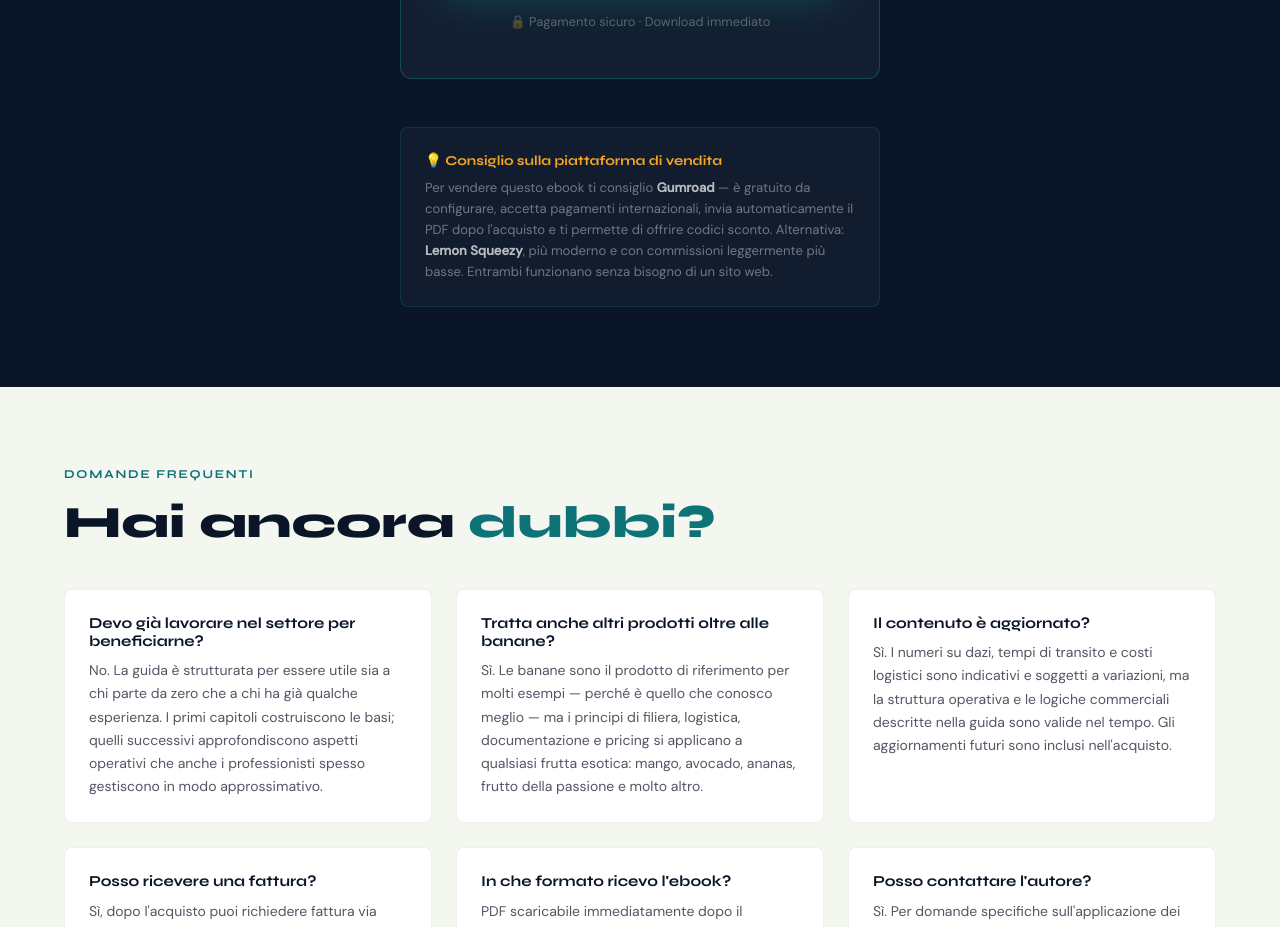
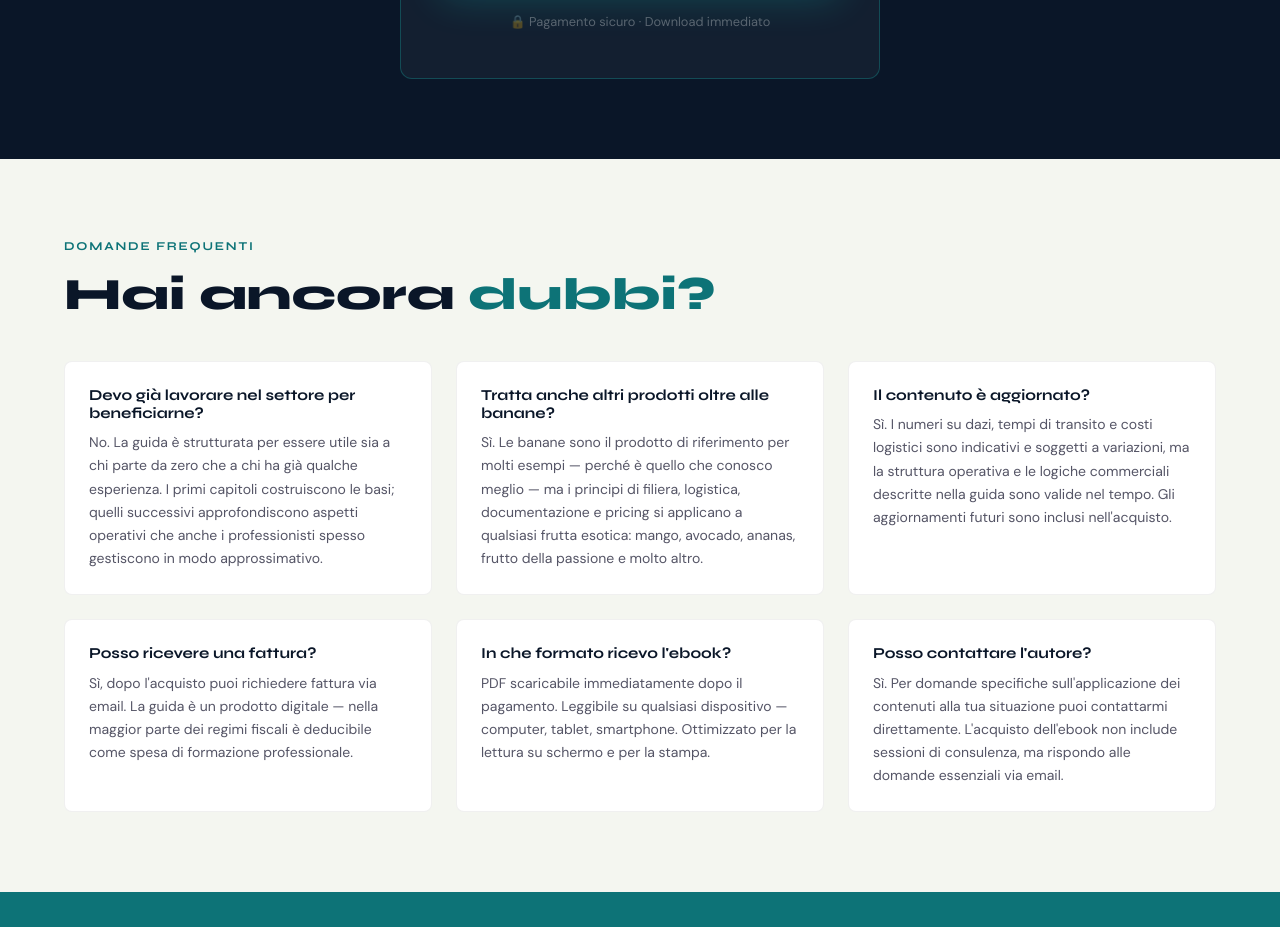
Before and after one commit to massimilianogrotta-ui/frutta-esotica, a plain HTML site: page index.html in a window 1280 px wide. Shown: the part 5104-6031 px from the top of the page. Drawn offline with Linux system fonts and the light colour scheme.

Commit message:
Update index.html

```diff
--- a/index.html
+++ b/index.html
@@ -1121,12 +1121,6 @@
     </div>
   </div>
 
-  <div class="platform-tip reveal">
-    <h4>💡 Consiglio sulla piattaforma di vendita</h4>
-    <p>
-      Per vendere questo ebook ti consiglio <strong>Gumroad</strong> — è gratuito da configurare, accetta pagamenti internazionali, invia automaticamente il PDF dopo l'acquisto e ti permette di offrire codici sconto. Alternativa: <strong>Lemon Squeezy</strong>, più moderno e con commissioni leggermente più basse. Entrambi funzionano senza bisogno di un sito web.
-    </p>
-  </div>
 </section>
 
 <!-- ── FAQ ── -->
```
